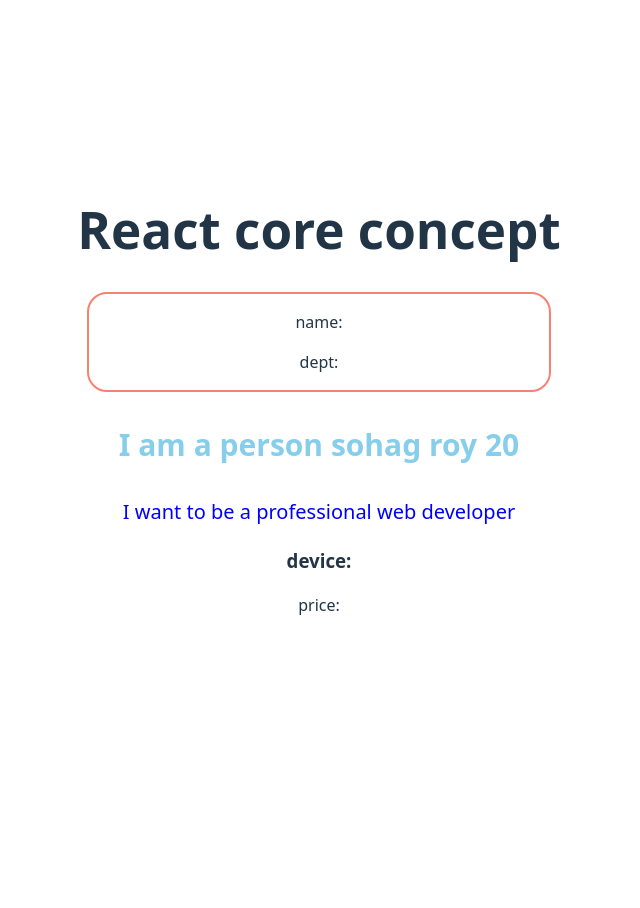
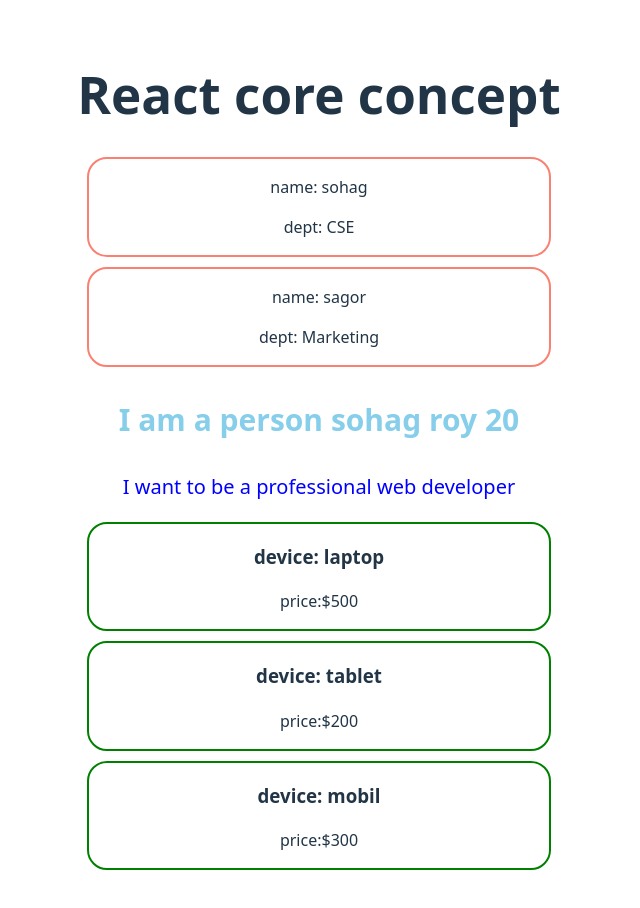
Before and after one commit to sohagroy7223/React-core-concept, a React (Vite) app in the folder explore-core-react/: page / in a window 1280 px wide. Shown: the top 908 px of the page, without its empty margins (321-961 px from the left). Before the commit the page ends 800 px from the top, so only its background shows below. Built offline with nearby package versions, Linux system fonts and the light colour scheme.

Commit message:
adad dynamic value by the function parameter

```diff
--- a/explore-core-react/src/App.jsx
+++ b/explore-core-react/src/App.jsx
@@ -5,13 +5,44 @@
   return (
     <>
       <h1>React core concept</h1>
-      <Student></Student>
+      <Student name="sohag" dep="CSE"></Student>
+      <Student name="sagor" dep="Marketing"></Student>
       <Person></Person>
       <Dream></Dream>
-      <Device></Device>
+      <Device name="laptop" price = "$500"></Device>
+      <Device name="tablet" price="$200"></Device>
+      <Device name="mobil" price="$300"></Device>
+
     </>
   )
 }
+
+
+function Student(props){
+  return(
+    <div className='student'>
+      <p>name: {props.name}</p>
+      <p>dept: {props.dep}</p>
+    </div>
+  )
+}
+
+
+
+function Device(prop){
+  // console.log(prop)
+  return(
+    <div style={{
+      border:"2px solid green",
+      borderRadius: "20px",
+      margin: "10px"
+    }}>
+      <h3>device: {prop.name}</h3>
+      <p>price:{prop.price} </p>
+    </div>
+  )
+}
+
 
 function Person(){
   const age=20
@@ -34,14 +65,6 @@
   )
 }
 
-function Device(){
-  return(
-    <div>
-      <h3>device:</h3>
-      <p>price: </p>
-    </div>
-  )
-}
 
 
 function Dream(){
@@ -55,13 +78,6 @@
   )
 }
 
-function Student(){
-  return(
-    <div className='student'>
-      <p>name:</p>
-      <p>dept:</p>
-    </div>
-  )
-}
+
 
 export default App
```
